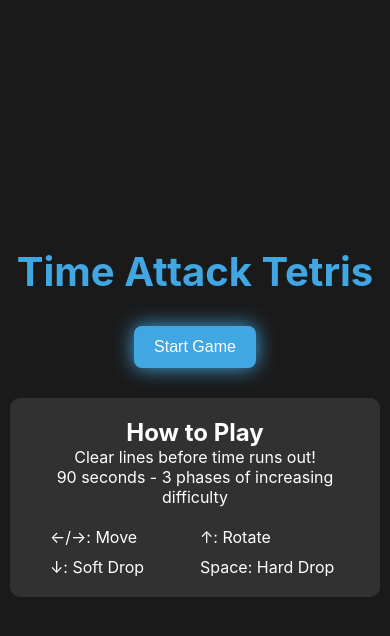
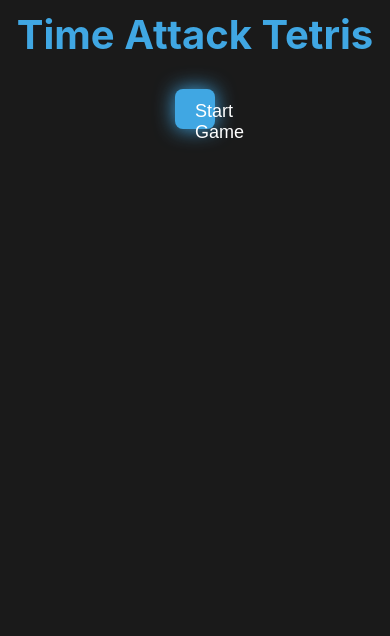
Before and after one commit to JzzF/Telegram, a plain HTML site: page index.html in a window 390 px wide. Drawn offline with Linux system fonts and the light colour scheme.

Commit message:
fix: adjust layout for Telegram Mini App viewport
- Fixed UI elements being cut off
- Optimized layout for mobile view
- Improved visibility of score, time, and phase information

```diff
--- a/css/styles.css
+++ b/css/styles.css
@@ -14,22 +14,26 @@
 }
 
 body {
-    background-color: var(--tg-theme-bg-color);
-    color: var(--tg-theme-text-color);
-    font-family: -apple-system, BlinkMacSystemFont, 'Segoe UI', Roboto, Oxygen, Ubuntu, Cantarell, 'Open Sans', 'Helvetica Neue', sans-serif;
-    min-height: 100vh;
     margin: 0;
-    touch-action: manipulation;
+    padding: 0;
     overflow: hidden;
+    position: fixed;
+    width: 100%;
+    height: 100%;
+    font-family: -apple-system, BlinkMacSystemFont, 'Segoe UI', Roboto, Helvetica, Arial, sans-serif;
+    background-color: #1a1a1a;
+    color: #ffffff;
 }
 
 #game-container {
     display: flex;
     flex-direction: column;
     align-items: center;
-    justify-content: center;
-    height: 100vh;
-    padding: 20px;
+    gap: 10px;
+    height: 100%;
+    padding: 10px;
+    padding-bottom: 70px; /* Space for controls */
+    overflow-y: auto;
 }
 
 .screen {
@@ -46,10 +50,7 @@ body {
 }
 
 .instructions {
-    margin-top: 30px;
-    padding: 20px;
-    background: rgba(255, 255, 255, 0.1);
-    border-radius: 10px;
+    display: none;
 }
 
 .controls-guide {
@@ -210,3 +211,20 @@ button:active {
         width: 100%;
     }
 }
+
+@media (max-width: 600px) {
+    button {
+        width: 40px;
+        height: 40px;
+        font-size: 18px;
+    }
+
+    .score-container, .time-container {
+        font-size: 0.8em;
+    }
+
+    #nextPiece {
+        width: 60px;
+        height: 60px;
+    }
+}
```
